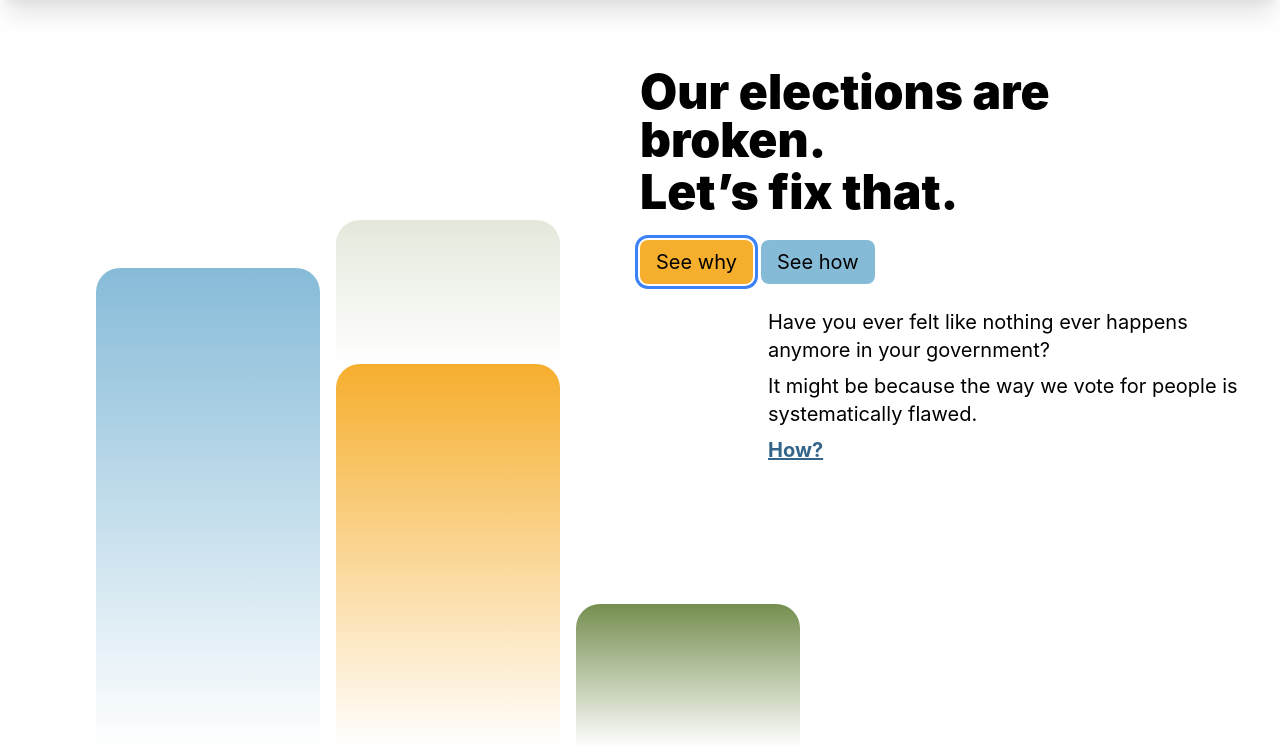
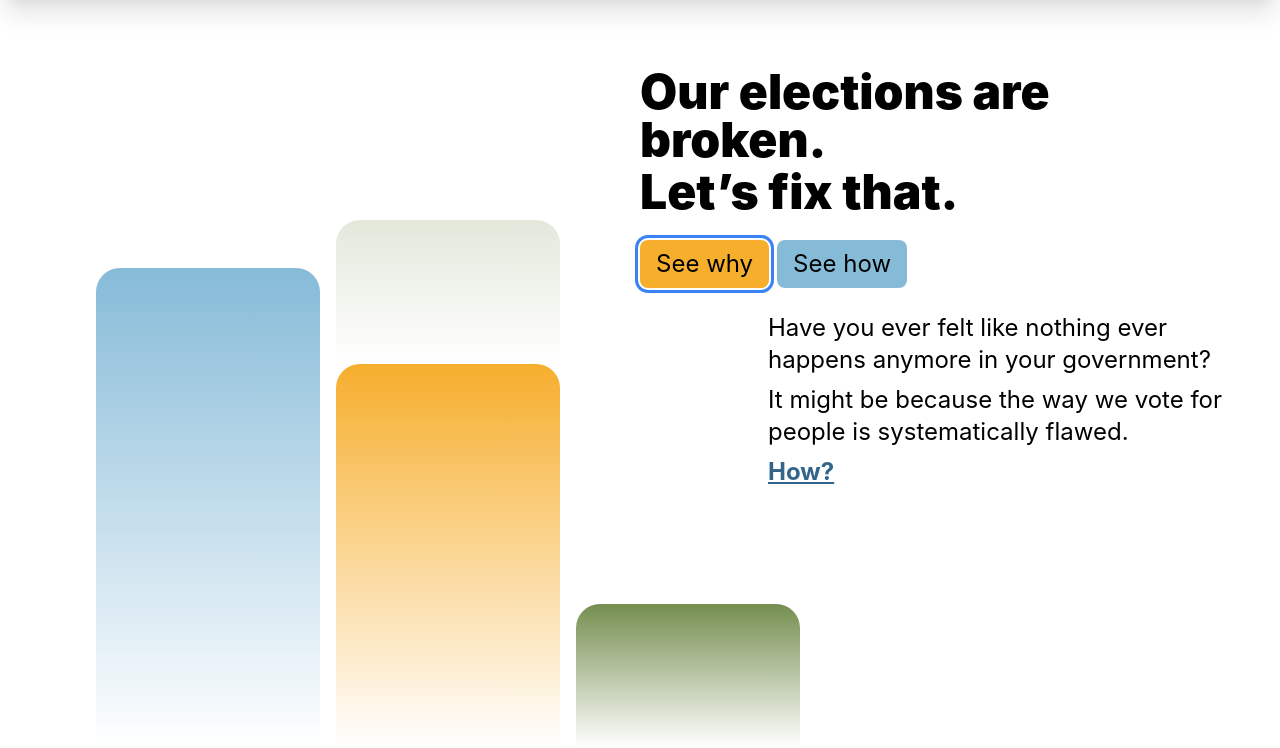
Before and after one commit to SiravitPhokeed/democrazy, a Flask app: page / in a window 1280 px wide. Shown: the part 52-800 px from the top of the page. Run offline with Flask 2, Linux system fonts and the light colour scheme; style sheets or scripts are compiled from the project's sources.

Commit message:
Enlarged text

```diff
--- a/democrazy/static/src/css/tailwind.css
+++ b/democrazy/static/src/css/tailwind.css
@@ -41,7 +41,8 @@ body {
 
 /* Components */
 .btn {
-    @apply inline-block rounded-lg px-4 py-2 text-black transition-shadow hover:ring hover:ring-blue-200 focus:outline-none focus:ring focus:ring-offset-2 focus:ring-blue-500;
+    @apply inline-block rounded-lg px-4 py-2 text-black transition-shadow hover:ring hover:ring-blue-200 focus:outline-none
+        focus:ring focus:ring-offset-2 focus:ring-blue-500;
 }
 
 .btn-primary {
--- a/democrazy/static/src/js/index.js
+++ b/democrazy/static/src/js/index.js
@@ -78,8 +78,8 @@ document.addEventListener("DOMContentLoaded", () => {
 
                 // Change buttons
                 header.innerHTML = '<h1 class="text-4xl xl:text-5xl font-black">The current system and the spoiler effect</h1>'
-                let newBtns = '<button class="btn btn-primary text-lg xl:text-xl" id="back-btn">Back</button>\
-            <button class="btn btn-secondary text-lg xl:text-xl" id="next-btn">Next</button>'
+                let newBtns = '<button class="btn btn-primary text-xl xl:text-2xl" id="back-btn">Back</button>\
+            <button class="btn btn-secondary text-xl xl:text-2xl" id="next-btn">Next</button>'
                 let btnsContainer = document.querySelector("#btns-container");
                 if (btnsContainer.innerHTML !== newBtns) {
                     header.style.textAlign = "right";
--- a/democrazy/templates/index.html
+++ b/democrazy/templates/index.html
@@ -17,10 +17,10 @@
                 <h2 class="text-4xl xl:text-5xl font-black">Let’s fix that.</h2>
             </div>
             <div class="flex flex-row gap-2" id="btns-container">
-                <button class="btn btn-secondary text-lg xl:text-xl" id="next-btn" autofocus>See why</button>
-                <a class="btn btn-primary text-lg xl:text-xl" href="/explore">See how</a>
+                <button class="btn btn-secondary text-xl xl:text-2xl" id="next-btn" autofocus>See why</button>
+                <a class="btn btn-primary text-xl xl:text-2xl" href="/explore">See how</a>
             </div>
-            <div class="flex flex-col gap-2 pl-32 text-lg xl:text-xl transition-slow-float" id="text" style="transform: translateX(0);">
+            <div class="flex flex-col gap-2 pl-32 text-xl xl:text-2xl transition-slow-float" id="text" style="transform: translateX(0);">
                 <p>
                     Have you ever felt like nothing ever happens anymore in your government?
                 </p>
```
